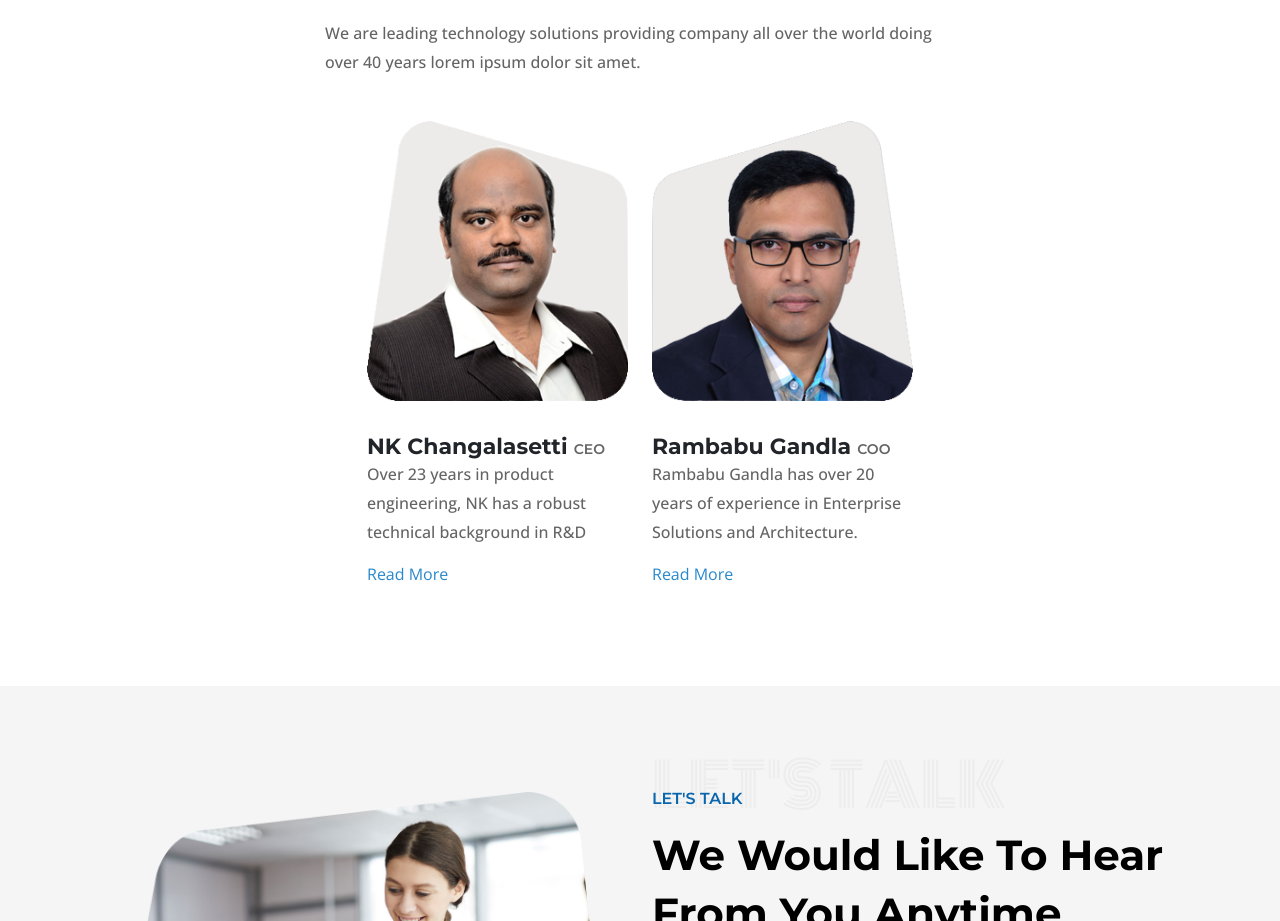
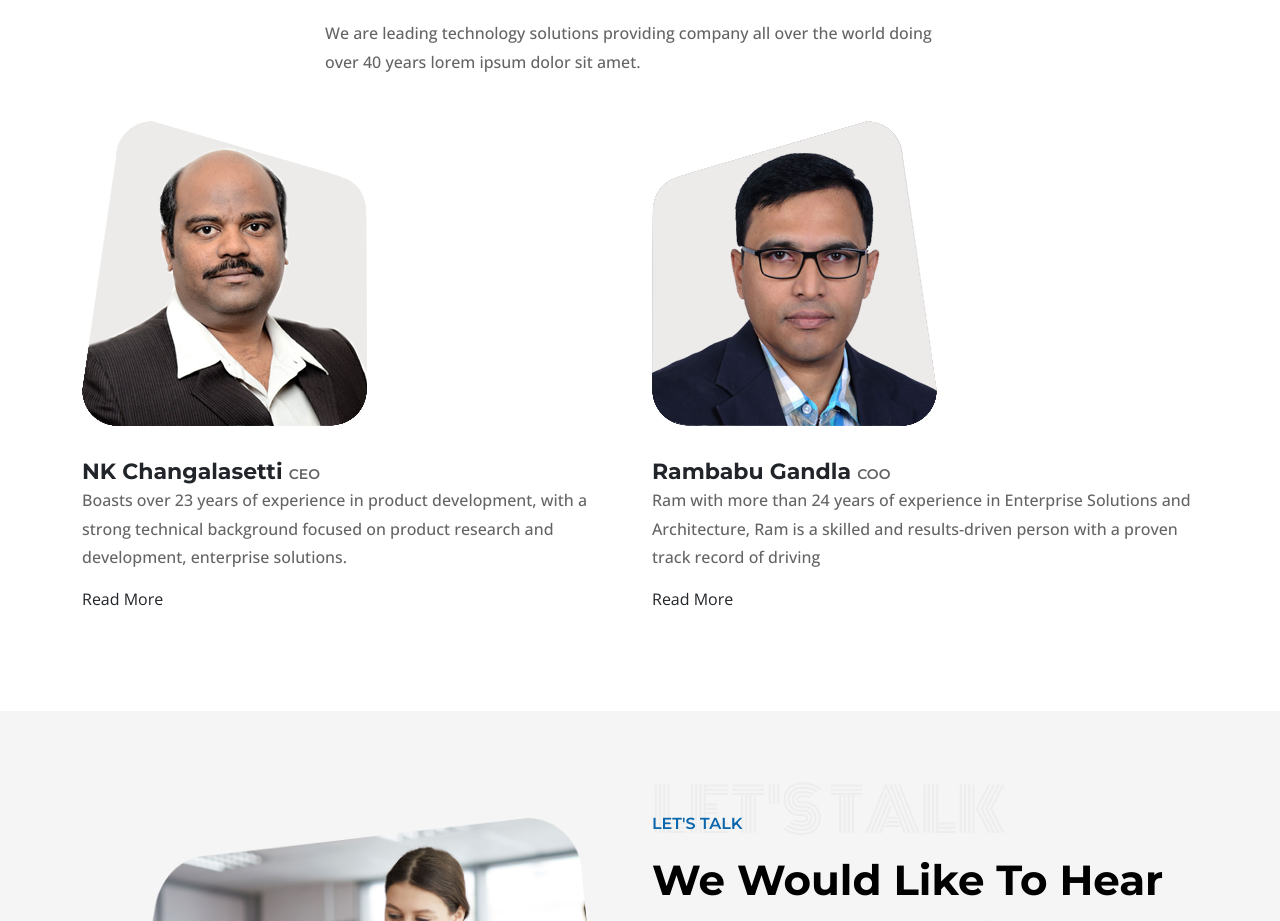
Before and after one commit to AnilMekala666/InnocliqueReact, a Next.js app: page /about in a window 1280 px wide. Shown: the part 3241-4162 px from the top of the page. Built offline with nearby package versions, Linux system fonts and the light colour scheme.

Commit message:
About page

```diff
--- a/components/Common/CTO.js
+++ b/components/Common/CTO.js
@@ -10,7 +10,7 @@ const CTO = () => {
               <div className="overview-card">
                 <h3>Call Us</h3>
                 <span>
-                  <a href="tel:9901234567">+990-123-4567</a>
+                  <a href="tel:9901234567">+91 9849070179</a>
                 </span>
 
                 <div className="overview-shape">
@@ -23,7 +23,7 @@ const CTO = () => {
               <div className="overview-card">
                 <h3>Email Us</h3>
                 <span>
-                  <a href="mailto:hellostax@gmail.com">hellostax@gmail.com</a>
+                  <a href="mailto:info@innoclique.com">info@innoclique.com</a>
                 </span>
 
                 <div className="overview-shape">
@@ -48,7 +48,7 @@ const CTO = () => {
             <div className="col-lg-3 col-md-6">
               <div className="overview-card">
                 <h3>Visit Us</h3>
-                <span>413 North Las Vegas, NV 89032</span>
+                <span>PT.No:4, DOC Bhavan, Kondapur, Hyd-81 </span>
 
                 <div className="overview-shape">
                   <img src="/images/overview/overview-shape.png" alt="image" />
--- a/components/Common/TeamMember.js
+++ b/components/Common/TeamMember.js
@@ -1,6 +1,39 @@
 import React from "react";
+import { useState } from "react";
+
 
 const TeamMember = () => {
+  const [showMore, setShowMore] = useState(false);
+  const [showMore1, setShowMore1] = useState(false);
+  const showMoreHandler = () => {
+    setShowMore(!showMore);
+  };
+  const showMoreHandler1 = () => {
+    setShowMore1(!showMore1)
+  }
+
+  const longDescription1 = `
+    Boasts over 23 years of experience in product development, with a strong technical background focused on product research and development, enterprise solutions.
+    Successfully established two offshore development centres from the ground up, spearheading the development of multiple product lines and driving their market success.
+    NK excels in building high-performing teams, played a critical role in growing QSSI INC, US offshore delivery center from a team of 5 to 120+ in less than a year,
+    and later merging with Optum Global Solutions (a United Health Group company).
+  `;
+  const longDescription2 = `Proven successful track record as Business Unit Head, strong experience in managing business of volume $100M and above, ensuring best technical solutions designed
+  for performance, reliability, scalability, maintainability, supportability, business continuity, and business agility while leveraging industry's best practices.
+  Well-honed Business Planning qualities, Design IT Blueprints & Roadmap, Global IT Delivery & Operational Readiness, Internal Consulting, Privacy & Security Compliance,
+  Budget Management, Cost of Quality, Cost Control, IT Governance, Team Transformations and Industry's Best Practices.`
+
+  const longDescription3 = ` Ram with more than 24 years of experience in Enterprise Solutions and Architecture,
+  Ram is a skilled and results-driven person with a proven track record of driving  successful technology initiatives across a variety of industries. He played a critical
+  role in setting up two startups from the ground up alongside NK over the last decade.
+  `;
+  const longDescription4 = `Ram is highly proficient in Microsoft technologies, cloud computing, and DevOps, and  has a demonstrated ability to deliver high-quality products and enforce sound product
+  engineering practices. He has led and mentored successful technology teams across various  organizations and has experience delivering advanced technology systems, solutions,
+  architecture, and applications.`
+  const longDescription5 = `Ram's leadership style is a strong commitment to collaboration, quality, and continuous
+  improvement. He has extensive expertise in cloud-based architectures and DevOps  methodologies, which enable his teams to rapidly develop, deploy, and scale applications
+   with exceptional efficiency and reliability. Additionally, he excels at developing  technology roadmaps that align with business objectives, driving technical innovation,
+   and leading enterprise-scale technology transformations`
   return (
     <>
       <div className="team-area pt-100 pb-75">
@@ -16,12 +49,12 @@ const TeamMember = () => {
           </div>
 
           <div className="row justify-content-center">
-            <div className="col-lg-3 col-sm-6">
+            <div className="col-lg-6 col-sm-6">
               <div className="single-team-card">
                 <div className="team-image" data-tilt>
                   <img src="/images/team/team-1.png" alt="image" />
 
-                  <ul className="team-social text-center">
+                  <ul className="team-social text-left ps-3">
                     <li>
                       <a
                         href="https://www.linkedin.com/in/nkprofile"
@@ -34,20 +67,36 @@ const TeamMember = () => {
 
                   </ul>
                 </div>
+                {/* <div className="team-content">
+                  <h3 className="text-dark text-left">NK Changalasetti <span>CEO</span></h3>
+                  <p>Over 23 years in product engineering, NK has a robust technical background in R&D</p>
+                  <a href="/team1/" onClick={textshow}>Read More</a>
+                </div> */}
                 <div className="team-content">
                   <h3 className="text-dark text-left">NK Changalasetti <span>CEO</span></h3>
-                  <p>Over 23 years in product engineering, NK has a robust technical background in R&D</p>
-                  <a href="/team1/">Read More</a>
+                  <p>
+                    {showMore
+                      ? <div>
+                      <p>{longDescription1}</p>
+                      <p>{longDescription2}</p>
+                    </div>
+                      : 'Boasts over 23 years of experience in product development, with a strong technical background focused on product research and development, enterprise solutions.'}
+                  </p>
+                  <a onClick={showMoreHandler}>
+                    {showMore ? 'Read Less' : 'Read More'}
+                  </a>
                 </div>
               </div>
             </div>
 
-            <div className="col-lg-3 col-sm-6">
+
+
+            <div className="col-lg-6 col-sm-6">
               <div className="single-team-card">
                 <div className="team-image" data-tilt>
                   <img src="/images/team/team-2.png" alt="image" />
 
-                  <ul className="team-social text-center">
+                  <ul className="team-social text-left ps-3">
 
                     <li>
                       <a
@@ -62,14 +111,31 @@ const TeamMember = () => {
                 </div>
                 <div className="team-content">
                   <h3 className="text-dark">Rambabu Gandla <span>COO</span></h3>
-                  <p>Rambabu Gandla has over 20 years of experience in Enterprise Solutions and Architecture. </p>
-                  <a href="/team2/">Read More</a>
+                  <p>
+                    {showMore1
+                      ? <div>
+                      <p>{longDescription3}</p>
+                      <p>{longDescription4}</p>
+                      <p>{longDescription5}</p>
+                    </div>
+                      : 'Ram with more than 24 years of experience in Enterprise Solutions and Architecture, Ram is a skilled and results-driven person with a proven track record of driving'}
+                  </p>
+                  <a onClick={showMoreHandler1}>
+                    {showMore1 ? 'Read Less' : 'Read More'}
+                  </a>
                 </div>
               </div>
             </div>
 
 
           </div>
+
+          {/* ReadMore Text Display */}
+          <div className="readmoreshow">
+
+          </div>
+
+
         </div>
       </div>
     </>
--- a/components/Layout/Navbar.js
+++ b/components/Layout/Navbar.js
@@ -46,7 +46,7 @@ const Navbar = () => {
               <nav className="navbar navbar-expand-md navbar-light">
                 <Link href="/">
                   <a className="navbar-brand">
-                    <img src="../images/logo.png" alt="Site logo" />
+                    <img src="/images/logo.png" alt="Site logo" />
                   </a>
                 </Link>
 
--- a/pages/services/service-details.js
+++ b/pages/services/service-details.js
@@ -1,6 +1,6 @@
 import React from "react";
 import Link from "next/link";
-import NavbarTwo from "@/components/Layout/NavbarTwo";
+import Navbar from "@/components/Layout/Navbar";
 import ServicesDetailsContent from "@/components/Services/ServicesDetailsContent";
 import ContactForm from "@/components/Common/ContactForm";
 import ServiceSlider from "@/components/Services/ServiceSlider";
@@ -10,7 +10,7 @@ import Footer from "@/components/Layout/Footer";
 export default function ServiceDetails() {
   return (
     <>
-      <NavbarTwo />
+      <Navbar />
 
       <div
         className="page-banner-area mt-94"
@@ -45,7 +45,7 @@ export default function ServiceDetails() {
         <ServiceSlider />
       </div>
 
-      <CTO />
+      {/* <CTO /> */}
 
       <Footer />
     </>
```
Also changed, not shown: components/Services/ServicesDetailsContent.js (+2 -6 lines), styles/globals.css.
